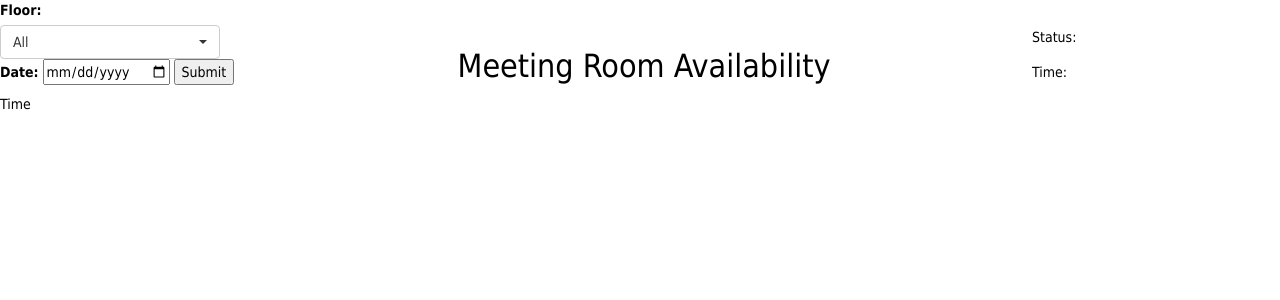
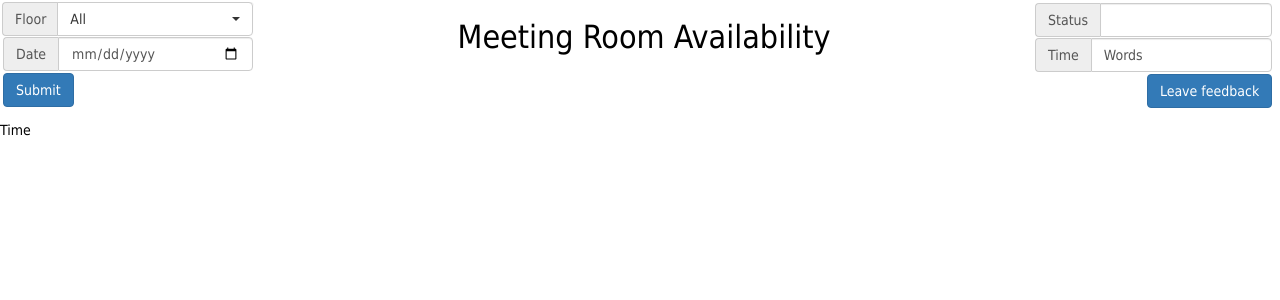
Before and after one commit to Wynndow/meeting_room_project, a Flask app: template app/templates/index.html in a window 1280 px wide. Shown: the top 300 px of the page. Run offline with Flask 2, Linux system fonts and the light colour scheme; the template is opened without the code that fills it, so the values that code supplies are empty; parts of the project's set-up code (start-up, migrations or seed data) failed here and were passed over; some libraries are stand-ins or nearby versions.

Commit message:
Add feedback button and update styles

```diff
--- a/app/static/stylesheet.css
+++ b/app/static/stylesheet.css
@@ -4,14 +4,15 @@ body {
   background-color: white;
 }
 
-#header {
+.header {
   width: 100vw;
   position: fixed;
   background: white;
 }
 
 #date-floor-div {
-  width: 20vw
+  width: 20vw;
+  padding: 2px;
 }
 
 #page-title-div {
@@ -21,7 +22,12 @@ body {
 }
 
 #status-div {
-  width: 19vw
+  width: 19vw;
+  padding: 2px;
+}
+
+.with-margin {
+  margin: 1px;
 }
 
 @media (max-width: 900px) {
@@ -36,6 +42,16 @@ h1 {
 
 .header-contents {
   display: inline-block;
+  vertical-align: top;
+  margin-bottom: 5px;
+}
+
+.submit-container {
+  float: left;
+}
+
+.feedback-container {
+  float: right;
 }
 
 .room-name-container {
@@ -104,7 +120,6 @@ h1 {
 @media (max-width: 700px) {
   .sideways-text {
     transform: rotate(90deg);
-    /*transform-origin: left top 0;*/
     white-space: nowrap;
     overflow: hidden;
     height: 5vh;
--- a/app/templates/base.html
+++ b/app/templates/base.html
@@ -10,27 +10,25 @@
 {% endblock %}
 
 {% block content %}
-<section id="header">
-  <div>
+<section class="header container">
+  <div class="row">
     <div class="header-contents" id="date-floor-div">
       <form action="/" method="get" class="header-contents">
-      <div>
-        <label for="floor">
-          Floor:
-        </label>
-        <select name="floor" class="selectpicker">
+        <div class="input-group">
+          <span class="input-group-addon" id="floor-addon">Floor</span>
+          <select name="floor" class="selectpicker form-control" aria-decribedby="floor-addon">
             <option {% if floor=="all" %}selected{% endif %} value="all">All</option>
             <option {% if floor=="third" %}selected{% endif %} value="third">Third</option>
             <option {% if floor=="sixth" %}selected{% endif %} value="sixth">Sixth</option>
             <option {% if floor=="seventh" %}selected{% endif %} value="seventh">Seventh</option>
           </select>
         </div>
-      <div>
-        <label for="date">
-          Date:
-        </label>
-        <input type="date" name="date" value="{{ date }}"/>
-        <input type="submit" value="Submit" />
+        <div class="input-group with-margin">
+          <span class="input-group-addon" id="date-addon">Date</span>
+          <input class="form-control" type="date" name="date" value="{{ date }}" aria-decribedby="date-addon"/>
+        </div>
+        <div class="submit-container with-margin">
+          <input type="submit" value="Submit" class="btn btn-primary"/>
         </div>
       </form>
     </div>
@@ -38,24 +36,36 @@
       <h1>Meeting Room Availability</h1>
     </div>
     <div class="header-contents" id="status-div">
-      <section>
-        <div class="header-contents">
-          <h5>Status:</h5>
-        </div>
-        <div class="header-contents">
-          <h5><span id="header-status"></span></h5>
-        </div>
-      </section>
-      <section>
-        <div class="header-contents">
-          <h5>Time:</h5>
-        </div>
-        <div class="header-contents">
-          <h5><span id="header-time"></span></h5>
-        </div>
-      </section>
+      <div class="input-group with-margin">
+        <span class="input-group-addon" id="status-addon">Status</span>
+        <div class="form-control" aria-decribedby="status-addon">
+          <span id="header-status"></span>
         </div>
       </div>
+      <div class="input-group with-margin">
+        <span class="input-group-addon" id="time-addon">Time</span>
+        <div class="form-control" aria-decribedby="time-addon">
+          <span id="header-time">Words</span>
+        </div>
+      </div>
+      <div class="feedback-container with-margin">
+          <a href="mailto:meetingroom.notifications@digital.cabinet-office.gov.uk?Subject=Feedback" class="btn btn-primary">Leave feedback</a>
+      </div>
+    </div>
+  </div>
+  <section class="row">
+    <div class='room-name-container'>
+      <div class='times'>
+        Time
+      </div><!--
+    -->{% for room in rooms %}<!--
+    --><div class='sideways-text {{floor}}-width top-align'><!--
+        -->{{ room.resourceName }}<!--
+      --></div><!--
+    -->{% endfor %}<!--
+   --></div>
+  </section>
+</section>
 {% block page_content %}{% endblock %}
 {% endblock %}
 
--- a/app/templates/index.html
+++ b/app/templates/index.html
@@ -1,16 +1,5 @@
 {% extends "base.html" %}
 {% block page_content %}
-  <div class='room-name-container'>
-    <div class='times'>
-      Time
-    </div><!--
-  -->{% for room in rooms %}<!--
-  --><div class='sideways-text {{floor}}-width top-align'><!--
-      -->{{ room.resourceName }}<!--
-    --></div><!--
-  -->{% endfor %}<!--
- --></div>
-</section>
 <section class='block-container'><!--
 --><div class='times top-align'>
     {% for time in times %}
@@ -30,4 +19,5 @@
       </div><!--
     -->{% endfor %}<!--
 --></section>
+
 {% endblock %}
```
Lines whose indentation alone changed are shown as unchanged.
